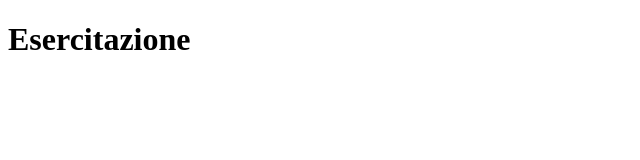
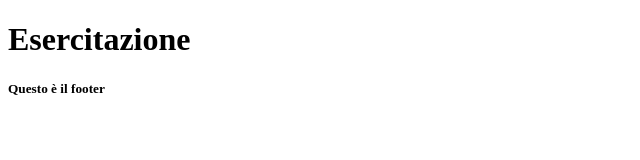
Before and after one commit to giuseppecasaburi/esercitazione-git, a plain HTML site: page index.html in a window 1280 px wide. Shown: the whole page, without its empty margins (0-640 px from the left). Drawn offline with Linux system fonts and the light colour scheme.

Commit message:
add footer

```diff
--- a/index.html
+++ b/index.html
@@ -7,5 +7,9 @@
 </head>
 <body>
     <h1>Esercitazione</h1>
+
+    <footer>
+        <H5>Questo è il footer</H5>
+    </footer>
 </body>
 </html>
```
